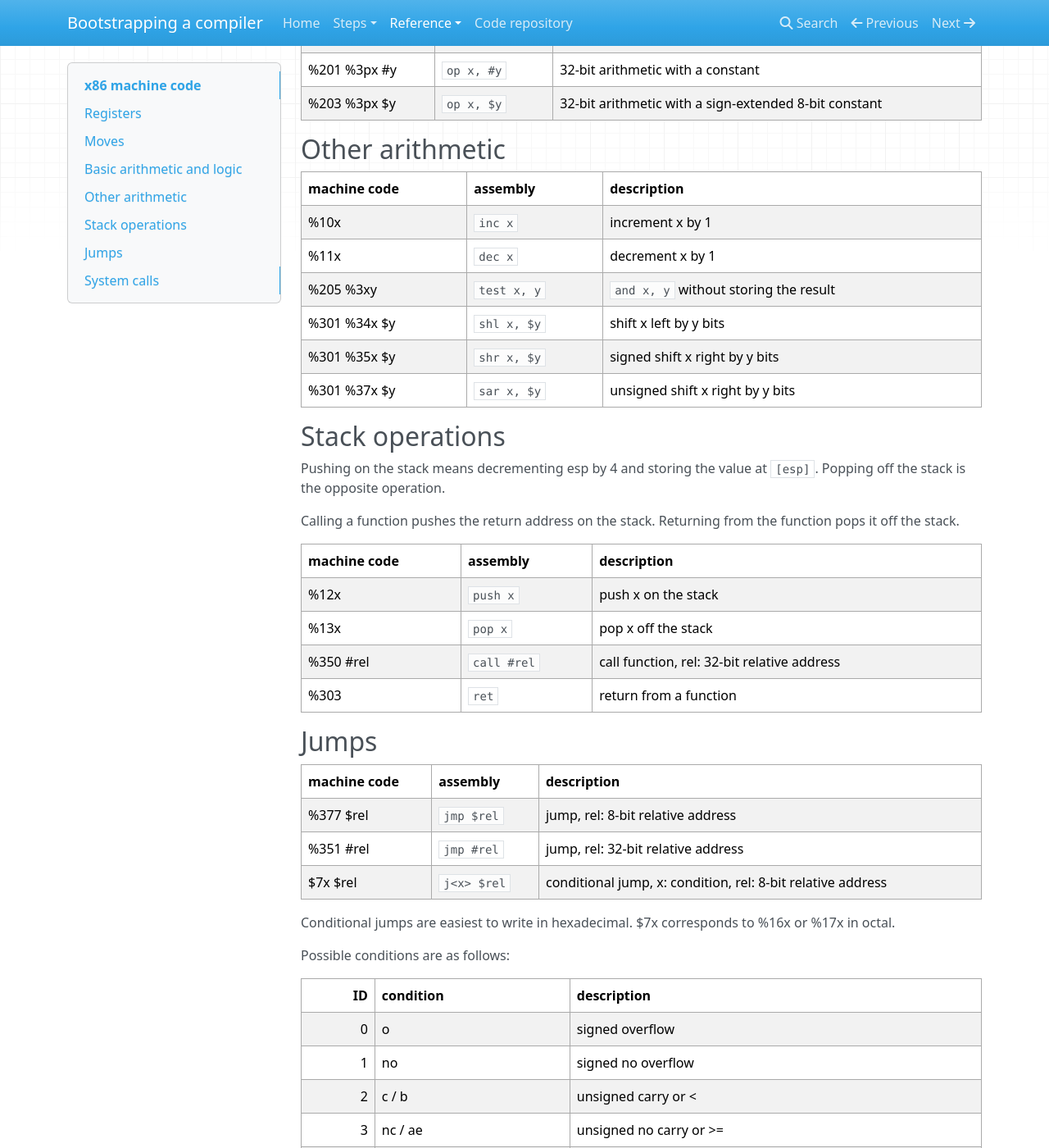
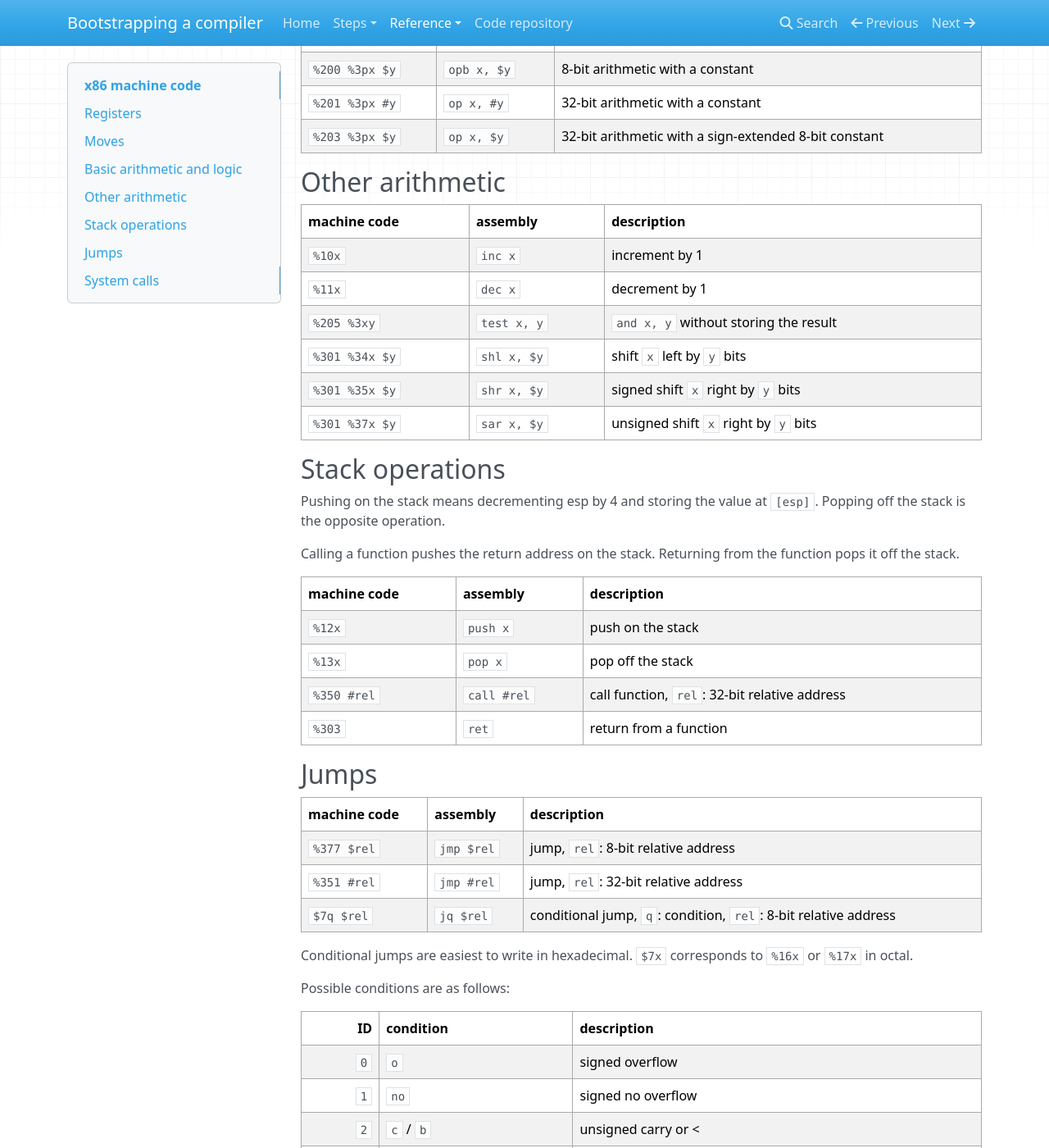
Before and after one commit to tczajka/bootstrap, an MkDocs documentation site: the page built from docs/reference/x86.md, in a window 1280 px wide and 1400 px high, scrolled down 2468 px. Shown: the whole window at 82% size. Built offline with MkDocs 1.6.1, drawn with Linux system fonts in a browser that asks for light colours; nearby versions of some CDN libraries; some of the changed text lies outside the part shown.

```diff
--- a/docs/reference/x86.md
+++ b/docs/reference/x86.md
@@ -52,43 +54,43 @@ machine code | assembly      | description
 
 There are 8 basic arithmetic and logic operations:
 
-ID | op        | description
--: | --------- | -----------
-0  | `add`     | addition
-1  | `or`      | bitwise or
-2  | `adc`     | add with carry
-3  | `sbb`     | subtract with borrow
-4  | `and`     | bitwise and
-5  | `sub`     | subtraction
-6  | `xor`     | exclusive or
-7  | `cmp`     | compare (`sub` without storing result)
+ID   | op        | description
+---: | --------- | -----------
+`0`  | `add`     | addition
+`1`  | `or`      | bitwise or
+`2`  | `adc`     | add with carry
+`3`  | `sbb`     | subtract with borrow
+`4`  | `and`     | bitwise and
+`5`  | `sub`     | subtraction
+`6`  | `xor`     | exclusive or
+`7`  | `cmp`     | compare (`sub` without storing result)
 
 Basic arithmetic instructions are encoded similarly to moves:
 
 machine code | assembly      | description
 ------------ | ------------- | -----------
-%0p0 %0xy    | `opb [y], x`  | 8-bit arithmetic to memory
-%0p1 %0xy    | `op [y], x`   | 32-bit arithmetic to memory
-%0p2 %0xy    | `opb x, [y]`  | 8-bit arithmetic from memory
-%0p2 %3xy    | `opb x, y`    | 8-bit arithmetic
-%0p3 %0xy    | `opb x, [y]`  | 32-bit arithmetic from memory
-%0p3 %3xy    | `op x, y`     | 32-bit arithmetic
-%0p4 $y      | `opb al, $y`  | 8-bit arithmetic of al with a constant
-%0p5 #y      | `op eax, #y`  | 32-bit arithmetic of eax with a constant
-%200 %3px $y | `opb x, $y`   | 8-bit arithmetic with a constant
-%201 %3px #y | `op x, #y`    | 32-bit arithmetic with a constant
-%203 %3px $y | `op x, $y`    | 32-bit arithmetic with a sign-extended 8-bit constant
+`%0p0 %0xy`  | `opb [y], x`  | 8-bit arithmetic to memory
+`%0p1 %0xy`  | `op [y], x`   | 32-bit arithmetic to memory
+`%0p2 %0xy`  | `opb x, [y]`  | 8-bit arithmetic from memory
+`%0p2 %3xy`  | `opb x, y`    | 8-bit arithmetic
+`%0p3 %0xy`  | `opb x, [y]`  | 32-bit arithmetic from memory
+`%0p3 %3xy`  | `op x, y`     | 32-bit arithmetic
+`%0p4 $y`    | `opb al, $y`  | 8-bit arithmetic of al with a constant
+`%0p5 #y`    | `op eax, #y`  | 32-bit arithmetic of eax with a constant
+`%200 %3px $y` | `opb x, $y` | 8-bit arithmetic with a constant
+`%201 %3px #y` | `op x, #y`  | 32-bit arithmetic with a constant
+`%203 %3px $y` | `op x, $y`  | 32-bit arithmetic with a sign-extended 8-bit constant
 
 ## Other arithmetic
 
 machine code | assembly      | description
 ------------ | ------------- | ---------------
-%10x         | `inc x`       | increment x by 1
-%11x         | `dec x`       | decrement x by 1
-%205 %3xy    | `test x, y`   | `and x, y` without storing the result
-%301 %34x $y | `shl x, $y`   | shift x left by y bits
-%301 %35x $y | `shr x, $y`   | signed shift x right by y bits
-%301 %37x $y | `sar x, $y`   | unsigned shift x right by y bits
+`%10x`       | `inc x`       | increment by 1
+`%11x`       | `dec x`       | decrement by 1
+`%205 %3xy`  | `test x, y`   | `and x, y` without storing the result
+`%301 %34x $y` | `shl x, $y` | shift `x` left by `y` bits
+`%301 %35x $y` | `shr x, $y` | signed shift `x` right by `y` bits
+`%301 %37x $y` | `sar x, $y` | unsigned shift `x` right by `y` bits
 
 ## Stack operations
 
@@ -100,46 +102,46 @@ it off the stack.
 
 machine code | assembly      | description
 ------------ | ------------- | ---------------
-%12x         | `push x`      | push x on the stack
-%13x         | `pop x`       | pop x off the stack
-%350 #rel    | `call #rel`   | call function, rel: 32-bit relative address
-%303         | `ret`         | return from a function
+`%12x`       | `push x`      | push on the stack
+`%13x`       | `pop x`       | pop off the stack
+`%350 #rel`  | `call #rel`   | call function, `rel`: 32-bit relative address
+`%303`       | `ret`         | return from a function
 
 ## Jumps
 
-machine code | assembly      | description
------------- | ------------- | ---------------
-%377 $rel    | `jmp $rel`    | jump, rel: 8-bit relative address
-%351 #rel    | `jmp #rel`    | jump, rel: 32-bit relative address
-$7x $rel     | `j<x> $rel`   | conditional jump, x: condition, rel: 8-bit relative address
+machine code | assembly    | description
+------------ | ----------- | ---------------
+`%377 $rel`  | `jmp $rel`  | jump, `rel`: 8-bit relative address
+`%351 #rel`  | `jmp #rel`  | jump, `rel`: 32-bit relative address
+`$7q $rel`   | `jq $rel`   | conditional jump, `q`: condition, `rel`: 8-bit relative address
 
-Conditional jumps are easiest to write in hexadecimal. $7x corresponds to %16x or %17x in octal.
+Conditional jumps are easiest to write in hexadecimal. `$7x` corresponds to `%16x` or `%17x` in octal.
 
 Possible conditions are as follows:
 
-ID  | condition | description
---: | --------- | --------------
-0   | o         | signed overflow
-1   | no        | signed no overflow
-2   | c / b     | unsigned carry or <
-3   | nc / ae   | unsigned no carry or >=
-4   | e / z     | equal or zero
-5   | ne / nz   | not equal or not zero
-6   | be        | unsigned <=
-7   | a         | unsigned >
-8   | s         | signed < 0
-9   | ns        | signed >= 0
-a   | p         | odd parity
-b   | np        | even parity
-c   | l         | signed <
-d   | ge        | signed >=
-e   | le        | signed <=
-f   | g         | signed >
+ID  | condition   | description
+--: | ----------- | --------------
+`0` | `o`         | signed overflow
+`1` | `no`        | signed no overflow
+`2` | `c` / `b`   | unsigned carry or <
+`3` | `nc` / `ae` | unsigned no carry or >=
+`4` | `e` / `z`   | equal or zero
+`5` | `ne` / `nz` | not equal or not zero
+`6` | `be`        | unsigned <=
+`7` | `a`         | unsigned >
+`8` | `s`         | signed < 0
+`9` | `ns`        | signed >= 0
+`a` | `p`         | odd parity
+`b` | `np`        | even parity
+`c` | `l`         | signed <
+`d` | `ge`        | signed >=
+`e` | `le`        | signed <=
+`f` | `g`         | signed >
 
 ## System calls
 
-A [system call](syscalls.md) is achieved using interrupt $80.
+A [system call](syscalls.md) is achieved using interrupt `$80`.
 
 machine code | assembly      | description
 ------------ | ------------- | ---------------
-%315 $x      | `int $x`      | software interrupt number $x
+`%315 $x`    | `int $x`      | software interrupt number `x`
--- a/mkdocs.yml
+++ b/mkdocs.yml
@@ -7,6 +7,7 @@ nav:
   - Steps:
     - steps/hello-world.md
   - Reference:
+    - reference/numbers.md
     - reference/ascii.md
     - reference/elf.md
     - reference/x86.md
```
Also changed, not shown: other parts of docs/reference/x86.md (+3 -1 lines), docs/reference/elf.md (+33 -33 lines), docs/reference/numbers.md (added, +13 -0 lines), docs/steps/hello-world.md (+3 -1 lines).
